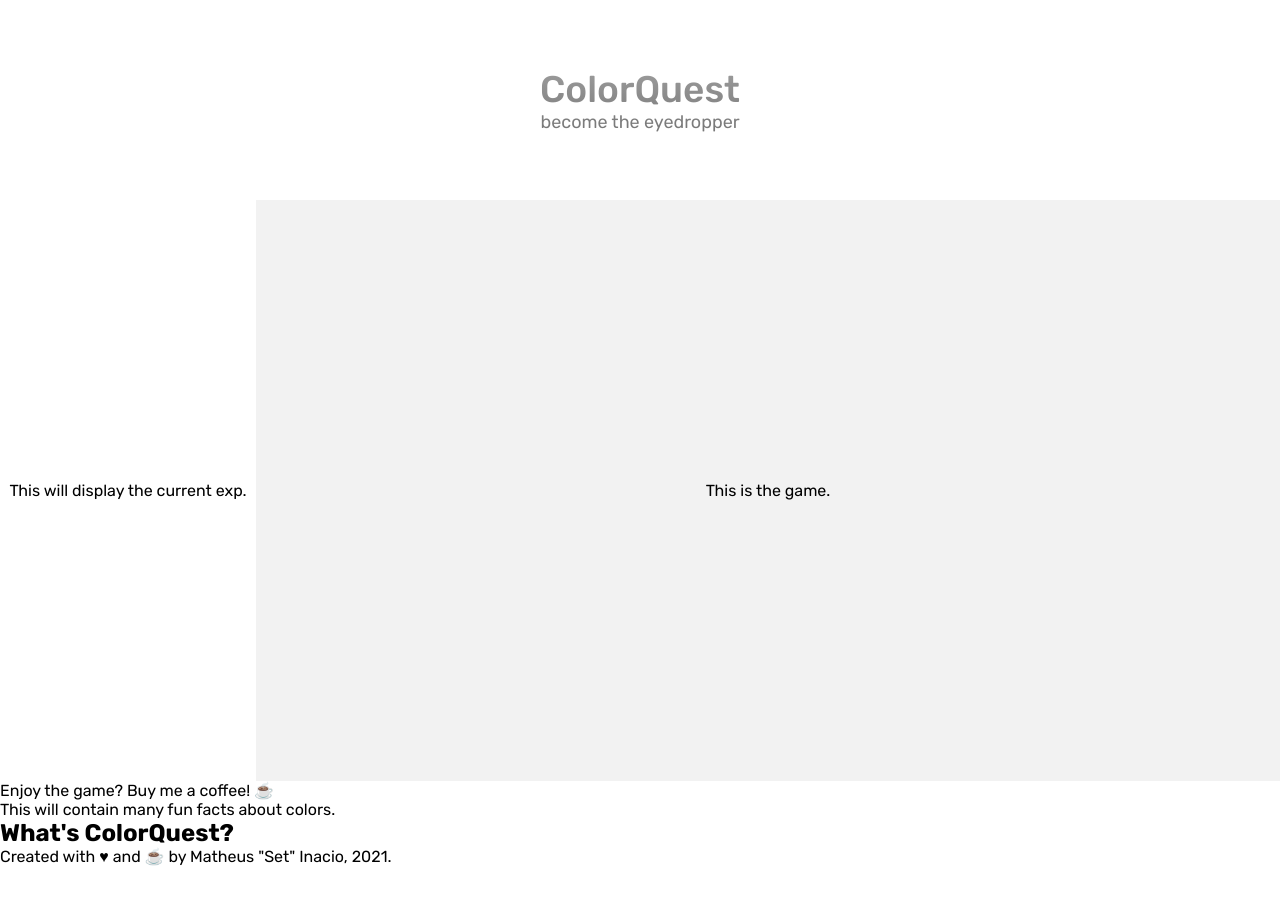
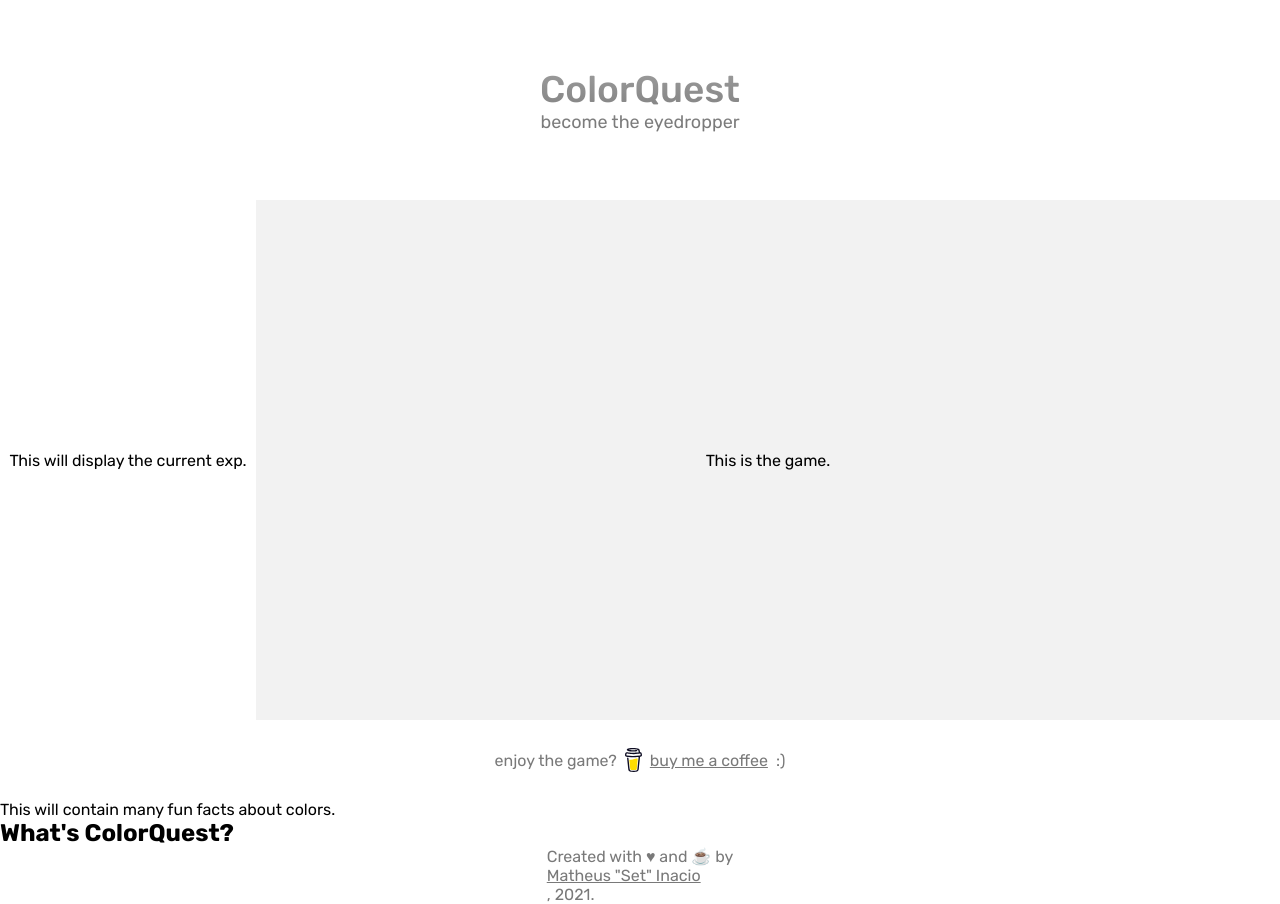
Before and after one commit to matheusinacio7/colorquest, a Next.js app: page / in a window 1280 px wide. Before the commit the page ends 866 px from the top, so only its background shows below. Built offline with nearby package versions, Linux system fonts and the light colour scheme.

Commit message:
Styles the main footer

```diff
--- a/components/Footer.tsx
+++ b/components/Footer.tsx
@@ -1,9 +1,13 @@
+import { Fragment } from 'react';
+
+import styles from '../styles/modules/Footer.module.css';
+
 export default function Footer( props: { style: 'main' | 'alt' } ) {
   return (
-    <footer>
+    <footer className={styles.footer}>
       {props.style === 'main' ?
-        <p>Enjoy the game? <a href="https://buymeacoffee.com">Buy me a coffee! &#x2615;</a></p> :
-        <p>Created with &#x2665; and &#x2615; by <a href="https://github.com/heyset">Matheus "Set" Inacio</a>, 2021.</p>
+        <Fragment><span>enjoy the game?</span> <a href="https://buymeacoffee.com" target="_blank"><img src="./svg/bmc-logo.svg" alt="buy me a coffee logo"/> buy me a coffee</a>:)</Fragment>:
+        <p>Created with &#x2665; and &#x2615; by <a href="https://github.com/heyset" target="_blank">Matheus "Set" Inacio</a>, 2021.</p>
       }
     </footer>
   );
--- a/styles/globals.css
+++ b/styles/globals.css
@@ -13,7 +13,6 @@ body {
 
 a {
   color: inherit;
-  text-decoration: none;
 }
 
 #__next {
--- a/styles/modules/Footer.module.css
+++ b/styles/modules/Footer.module.css
@@ -0,0 +1,14 @@
+.footer {
+  display: flex;
+  align-items: center;
+  justify-content: center;
+  gap: 8px;
+  height: 10%;
+  color: var(--text-muted);
+}
+
+.footer a {
+  display: flex;
+  align-items: center;
+  gap: 8px;
+}
--- a/styles/vars.css
+++ b/styles/vars.css
@@ -1,4 +1,5 @@
 :root {
   --accent-light: #c6c6c6;
   --accent-dark: #4d4d4d;
+  --text-muted: #797979;
 }
```
